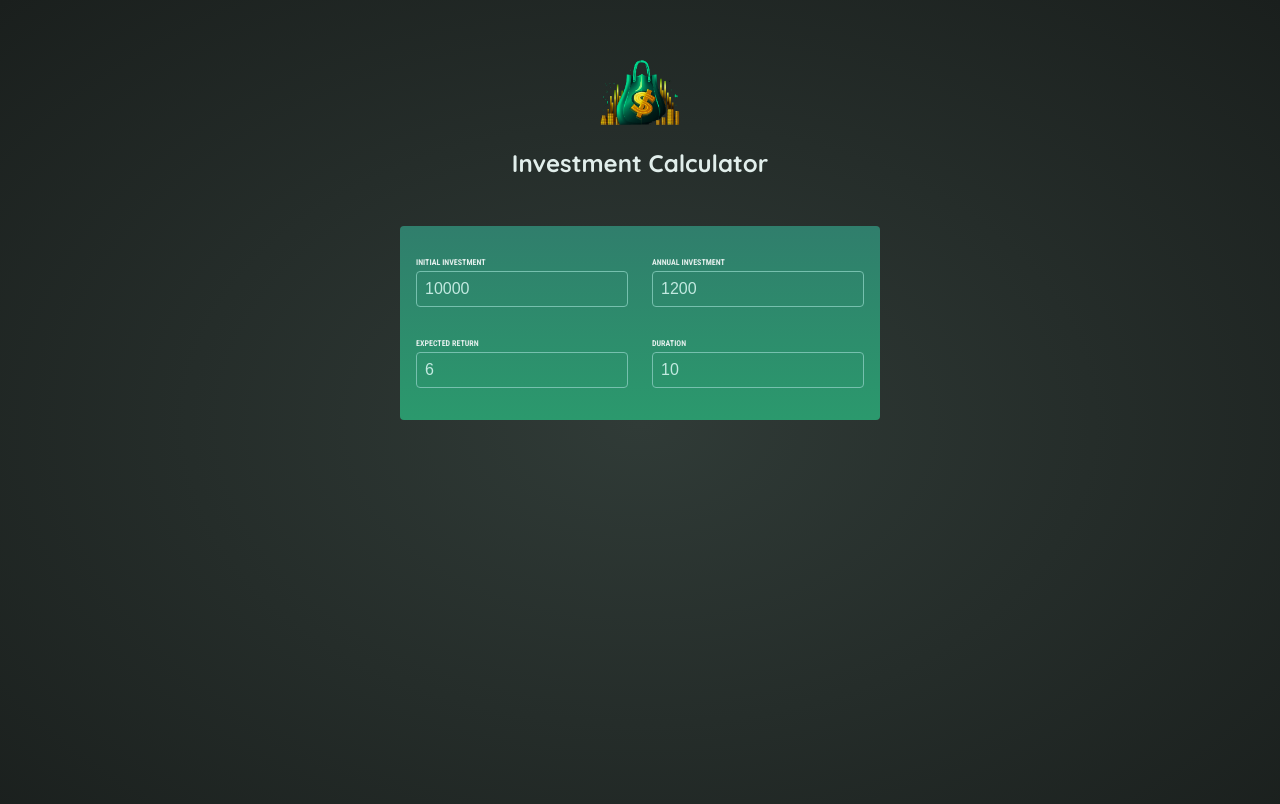
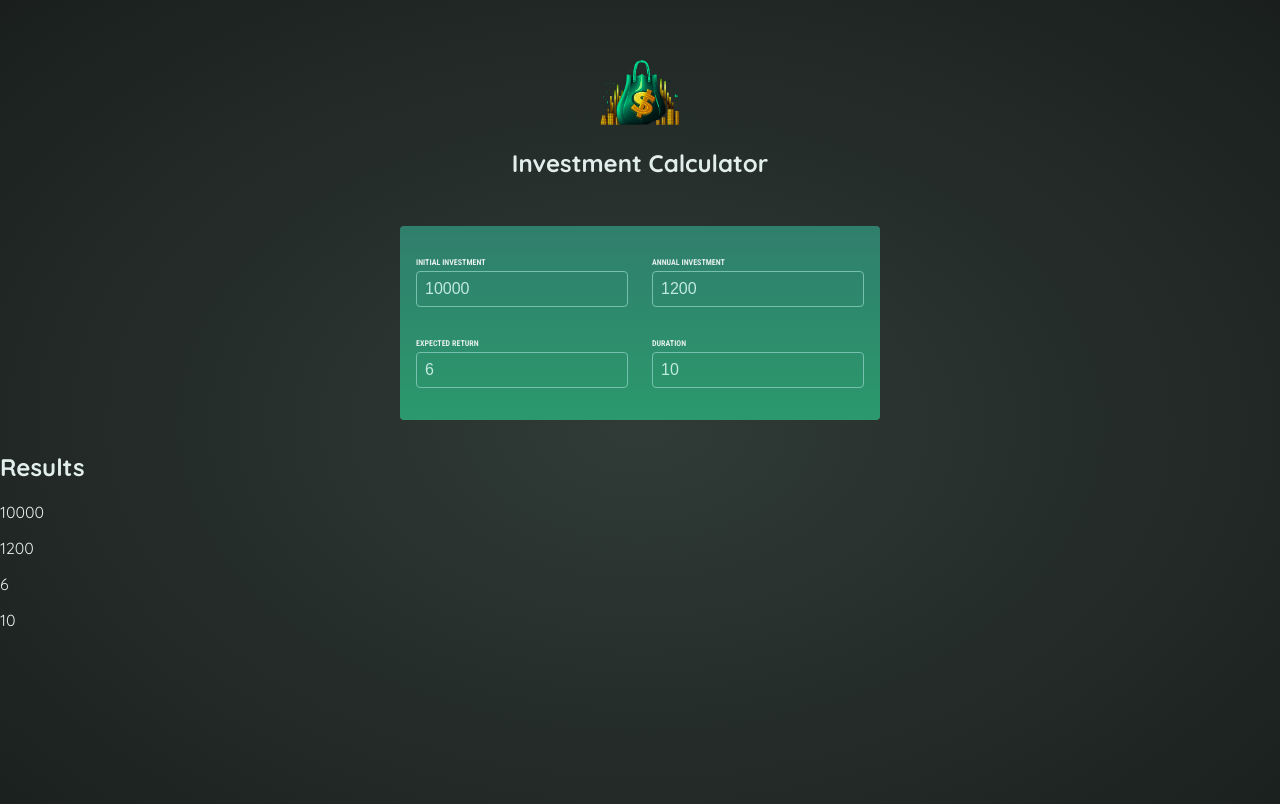
Before and after one commit to dev-marian-vybyranyi/react-investment-calculator, a React (Vite) app: page / in a window 1280 px wide. Shown: the top 804 px of the page. Built offline with nearby package versions, Linux system fonts and the light colour scheme.

Commit message:
Lift investment input state to App.jsx and add Results component to display inputs.

```diff
--- a/src/App.jsx
+++ b/src/App.jsx
@@ -1,11 +1,30 @@
+import { useState } from "react";
 import Header from "./components/Header";
 import UserInput from "./components/UserInput";
+import Results from "./components/Results";
 
 function App() {
+  const [userInput, setUserInput] = useState({
+    initialInvestment: 10000,
+    annualInvestment: 1200,
+    expectedReturn: 6,
+    duration: 10,
+  });
+
+  function handleChange(inputIdentifier, newValue) {
+    setUserInput((prevUserInput) => {
+      return {
+        ...prevUserInput,
+        [inputIdentifier]: newValue,
+      };
+    });
+  }
+
   return (
     <>
       <Header />
-      <UserInput />
+      <UserInput onChange={handleChange} userInput={userInput} />
+      <Results userInput={userInput} />
     </>
   );
 }
--- /dev/null
+++ b/src/components/Results.jsx
@@ -0,0 +1,16 @@
+import React from 'react'
+
+const Results = ({ userInput }) => {
+
+    return (
+        <section id="results">
+            <h2>Results</h2>
+            <p>{userInput.initialInvestment}</p>
+            <p>{userInput.annualInvestment}</p>
+            <p>{userInput.expectedReturn}</p>
+            <p>{userInput.duration}</p>
+        </section>
+    )
+}
+
+export default Results
--- a/src/components/UserInput.jsx
+++ b/src/components/UserInput.jsx
@@ -1,22 +1,4 @@
-import { useState } from "react";
-
-const UserInput = () => {
-  const [userInput, setUserInput] = useState({
-    initialInvestment: 10000,
-    annualInvestment: 1200,
-    expectedReturn: 6,
-    duration: 10,
-  });
-
-  function handleChange(inputIdentifier, newValue) {
-    setUserInput((prevUserInput) => {
-      return {
-        ...prevUserInput,
-        [inputIdentifier]: newValue,
-      };
-    });
-  }
-
+const UserInput = ({ onChange, userInput }) => {
   return (
     <section id="user-input">
       <div className="input-group">
@@ -26,7 +8,7 @@ const UserInput = () => {
             type="number"
             required
             value={userInput.initialInvestment}
-            onChange={(e) => handleChange("initialInvestment", e.target.value)}
+            onChange={(e) => onChange("initialInvestment", e.target.value)}
           />
         </p>
         <p>
@@ -35,7 +17,7 @@ const UserInput = () => {
             type="number"
             required
             value={userInput.annualInvestment}
-            onChange={(e) => handleChange("annualInvestment", e.target.value)}
+            onChange={(e) => onChange("annualInvestment", e.target.value)}
           />
         </p>
       </div>
@@ -46,7 +28,7 @@ const UserInput = () => {
             type="number"
             required
             value={userInput.expectedReturn}
-            onChange={(e) => handleChange("expectedReturn", e.target.value)}
+            onChange={(e) => onChange("expectedReturn", e.target.value)}
           />
         </p>
         <p>
@@ -55,7 +37,7 @@ const UserInput = () => {
             type="number"
             required
             value={userInput.duration}
-            onChange={(e) => handleChange("duration", e.target.value)}
+            onChange={(e) => onChange("duration", e.target.value)}
           />
         </p>
       </div>
```
